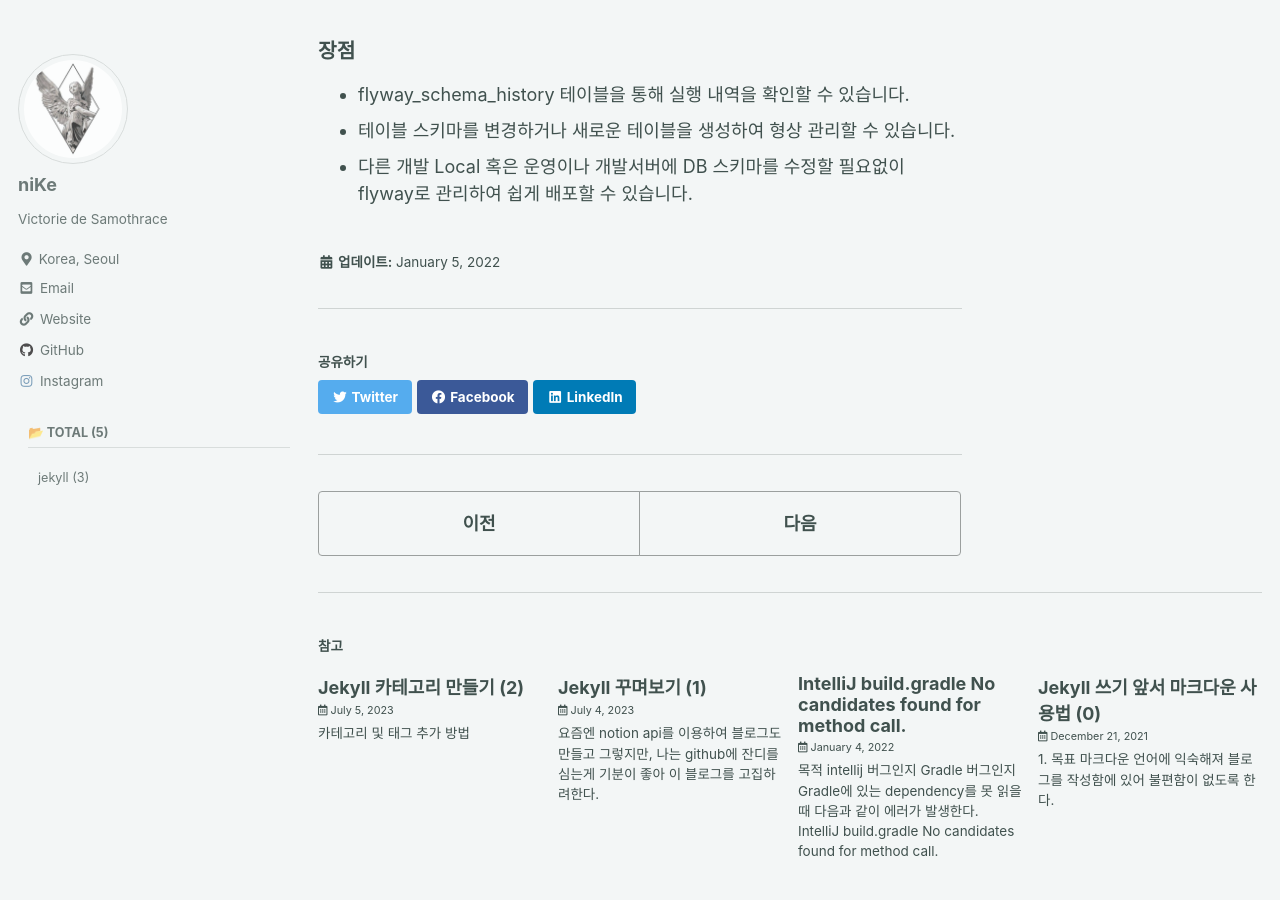
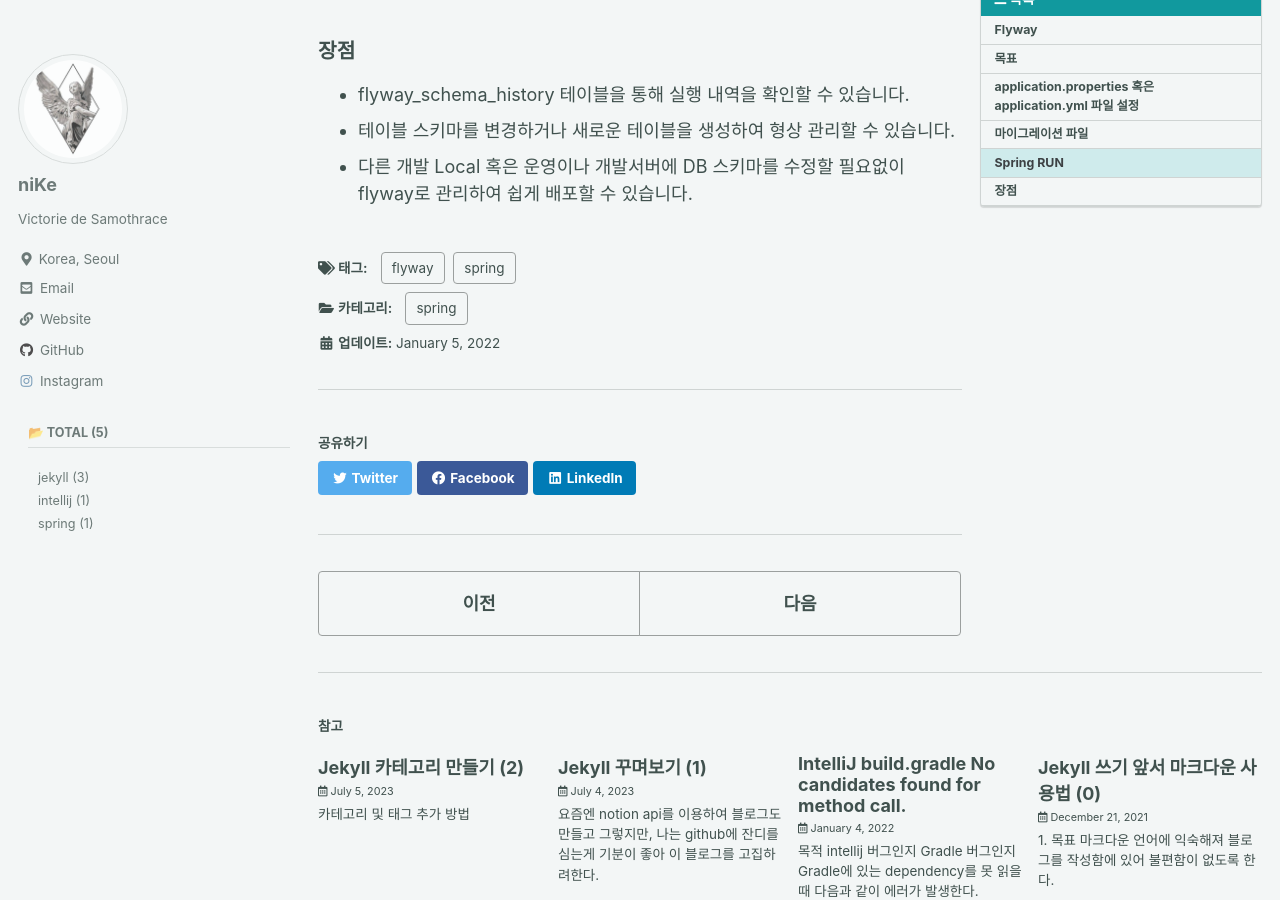
Before and after one commit to KwakTaeMin/KwakTaeMin.github.io, a Jekyll site: the page built from _posts/2022-01-05-flyway.md, in a window 1280 px wide and 900 px high, scrolled down 1766 px. Built offline with Jekyll 4.4.1, drawn with Linux system fonts in a browser that asks for light colours; cached includes are drawn as plain includes.

```diff
--- a/_posts/2022-01-05-flyway.md
+++ b/_posts/2022-01-05-flyway.md
@@ -1,6 +1,15 @@
 ---
 layout : single
 title : "Spring Boot Flyway 적용 방법"
+categories:
+  - spring
+tags:
+  - spring
+  - flyway
+toc: true
+toc_label: "목록"
+toc_icon: "bars"
+toc_sticky: true
 ---
 
 ### Flyway
```
Also changed, not shown: _posts/2022-01-04-intellij_no_candidates_found_for_method_call.md (+9 -0 lines), _posts/2023-07-05-Jekyll 카테고리 만들기(2).md (+7 -5 lines).
